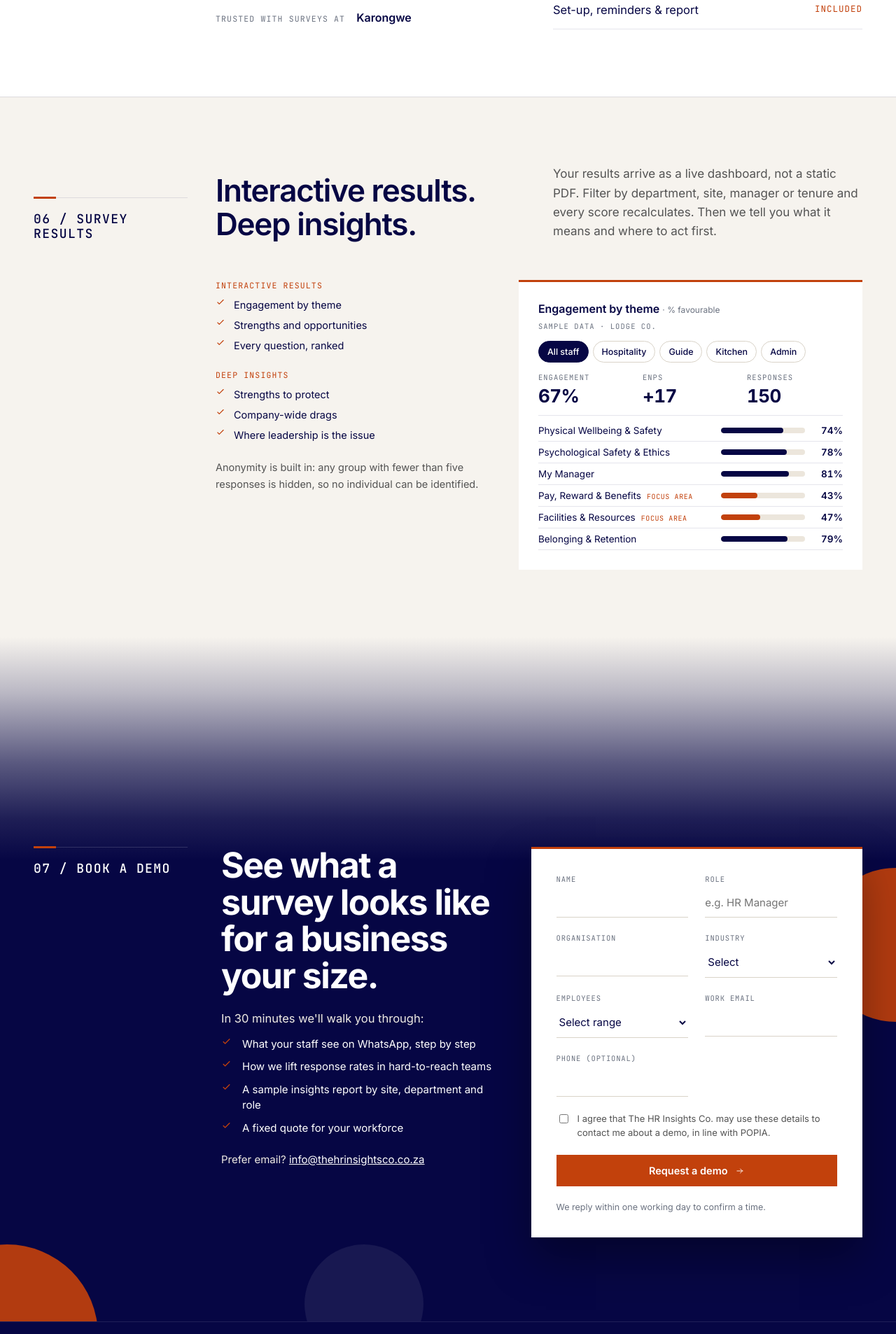
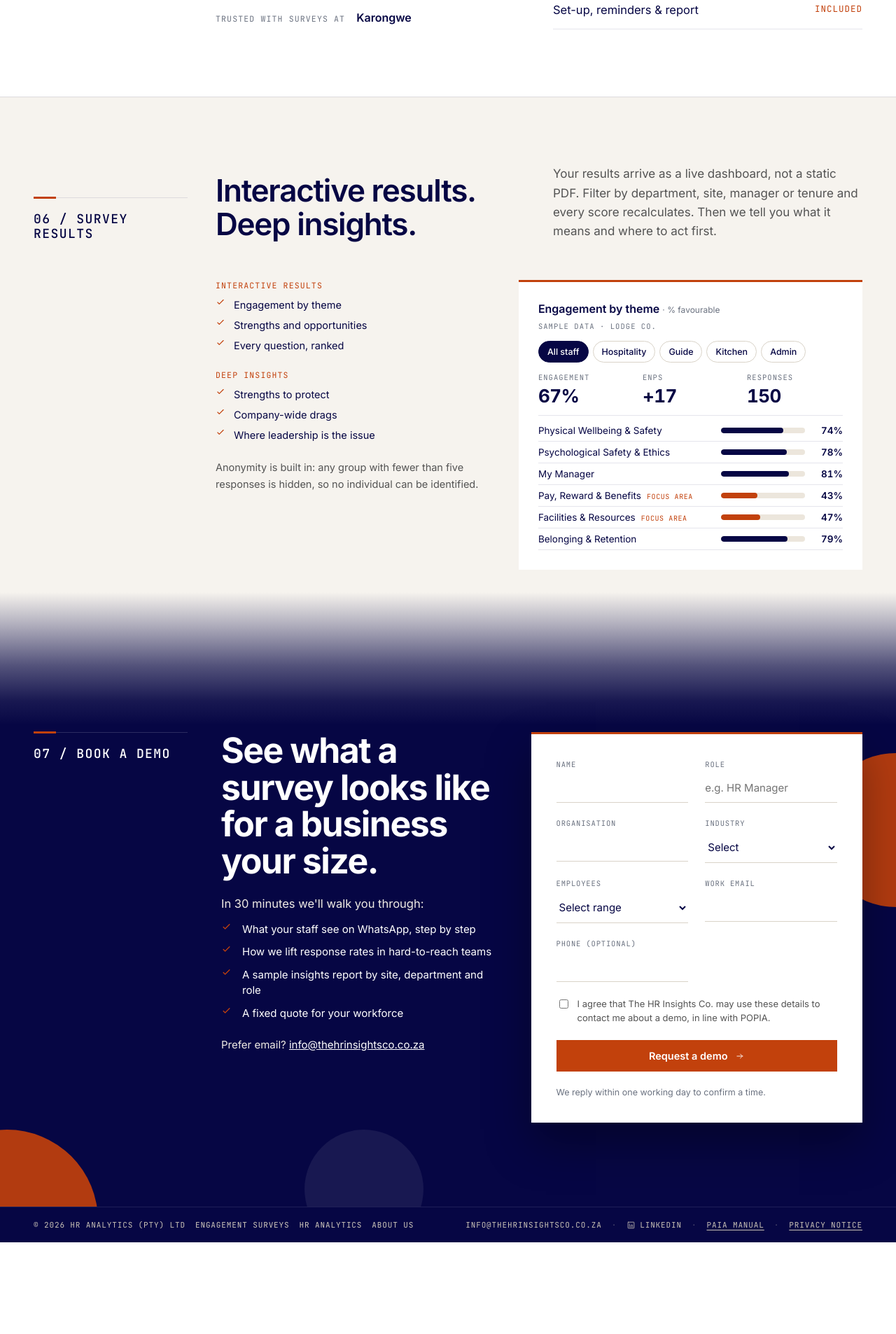
Before and after one commit to biancasmit683-netizen/HRinsightscov2, a React (Vite) app: page / in a window 1280 px wide. Shown: the part 3860-5766 px from the top of the page at 70% size. After the commit the page ends 5635 px from the top, so only its background shows below. Built offline with nearby package versions, Linux system fonts and the light colour scheme.

Commit message:
Tighten the gap between Survey results and Book a demo
Co-Authored-By: Claude Opus 5.5 <noreply@anthropic.com>
Claude-Session: https://claude.ai/code/session_01Vf91w2bEHPv3FxK19iqoVh

```diff
--- a/src/page-engagement.jsx
+++ b/src/page-engagement.jsx
@@ -348,7 +348,7 @@ function SurveyResults() {
     </div>
   );
   return (
-    <section id="results" style={{ background:'var(--paper)', padding: pad(isMobile), borderTop:'1px solid var(--rule)' }}>
+    <section id="results" style={{ background:'var(--paper)', padding: isMobile ? '56px 20px 24px' : '96px 48px 32px', borderTop:'1px solid var(--rule)' }}>
       <SectionHead index="06 / SURVEY RESULTS" title="Interactive results. Deep insights."
         lede="Your results arrive as a live dashboard, not a static PDF. Filter by department, site, manager or tenure and every score recalculates. Then we tell you what it means and where to act first."/>
       <div style={{ display:'grid', gridTemplateColumns: isMobile ? '1fr' : '220px minmax(0,1fr) minmax(0,1.25fr)', gap: isMobile ? 32 : 40, alignItems:'start' }}>
@@ -404,12 +404,12 @@ function BookDemo() {
   const row = { display:'grid', gridTemplateColumns: isMobile ? '1fr' : '1fr 1fr', gap: isMobile ? 22 : 24 };
 
   return (
-    <section id="book" style={{ background: isMobile ? 'linear-gradient(180deg, #F6F3EE 0px, rgba(246,243,238,0.72) 60px, rgba(246,243,238,0.3) 130px, rgba(246,243,238,0) 210px), #060644' : 'linear-gradient(180deg, #F6F3EE 0px, rgba(246,243,238,0.75) 80px, rgba(246,243,238,0.35) 180px, rgba(246,243,238,0.1) 260px, rgba(246,243,238,0) 320px), #060644', color:'#fff', padding: isMobile ? '210px 20px 72px' : '300px 48px 120px', position:'relative', overflow:'hidden' }}>
+    <section id="book" style={{ background: isMobile ? 'linear-gradient(180deg, #F6F3EE 0px, rgba(246,243,238,0.7) 40px, rgba(246,243,238,0.28) 85px, rgba(246,243,238,0) 130px), #060644' : 'linear-gradient(180deg, #F6F3EE 0px, rgba(246,243,238,0.72) 45px, rgba(246,243,238,0.32) 105px, rgba(246,243,238,0.08) 155px, rgba(246,243,238,0) 190px), #060644', color:'#fff', padding: isMobile ? '140px 20px 72px' : '200px 48px 120px', position:'relative', overflow:'hidden' }}>
       <Circles items={isMobile ? [
-        { size: 90, right: -45, top: 200, coral: true },
+        { size: 90, right: -45, top: 130, coral: true },
         { size: 140, left: -70, bottom: -70, coral: true },
       ] : [
-        { size: 220, right: -110, top: 330, coral: true },
+        { size: 220, right: -110, top: 230, coral: true },
         { size: 260, left: -120, bottom: -150, coral: true },
         { size: 170, left: '34%', bottom: -60 },
       ]}/>
```
